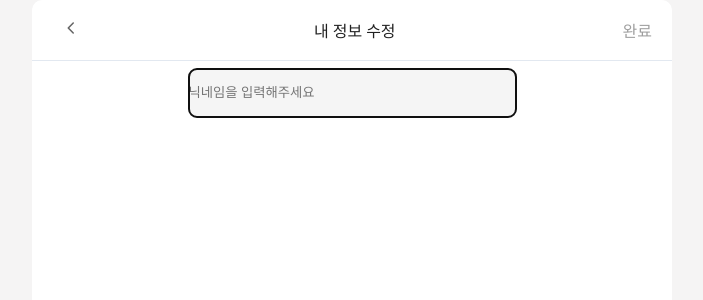
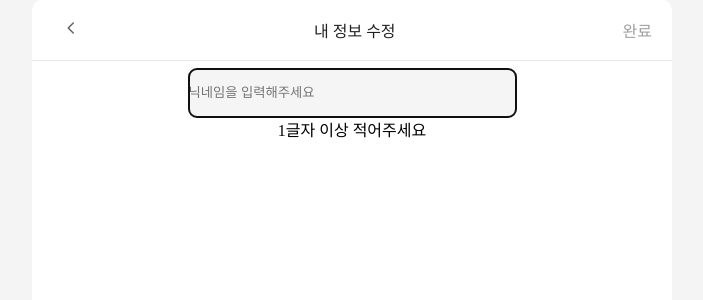
Before and after one commit to eun-hak/Team7-Frontend-2, a Next.js app: page /rename in a window 1280 px wide. Both pictures are taken after a click on the button "완료". Shown: the top 300 px of the page, without its empty margins (288-991 px from the left). Built offline with nearby package versions, Linux system fonts and the light colour scheme.

Commit message:
닉네임 validation 작성

```diff
--- a/components/renameForm.tsx
+++ b/components/renameForm.tsx
@@ -20,13 +20,25 @@ const RenameForm = () => {
   const onChangeNickName = (e: React.ChangeEvent<HTMLInputElement>) => {
     e.target.value ? setNicknameIsEmpty(false) : setNicknameIsEmpty(true);
   };
+  // /(?=.*\d{1,50})(?=.*[~`!@#$%\^&*()-+=]{1,50})(?=.*[a-zA-Z]{2,50}).{8,16}$/
   return (
     <RenameWrapper onSubmit={handleSubmit(onSubmit)}>
       <RenameInput
-        {...register("rename", { required: "1글자 이상 적어주세요" })}
+        {...register("rename", {
+          required: "1글자 이상 적어주세요",
+          pattern: {
+            value: /^[가-힣a-zA-Z][^!@#$%^&*()_+\-=\[\]{};':"\\|,.<>\/?\s]*$/,
+            message:
+              "닉네임에는 특수문자가 들어가면 안되고 첫글자가 숫자면 안됩니다",
+          },
+        })}
         placeholder="닉네임을 입력해주세요"
         onChange={(e) => onChangeNickName(e)}
       />
+
+      {errors.rename && (
+        <span className="error-message">{errors.rename.message as String}</span>
+      )}
     </RenameWrapper>
   );
 };
```
